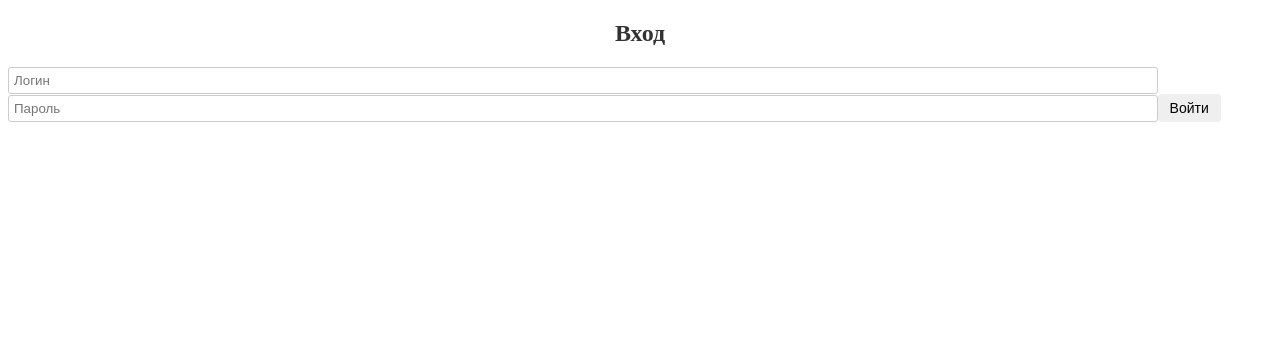
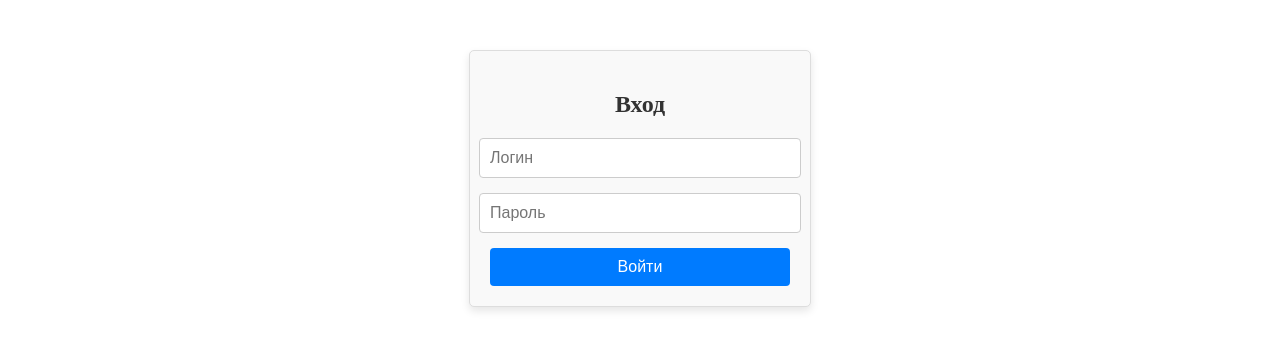
Before and after one commit to groza1338/BD_Gvozdkov, a React (Vite) app in the folder app/frontend/: page /login in a window 1280 px wide. Shown: the top 350 px of the page. Built offline with nearby package versions, Linux system fonts and the light colour scheme.

Commit message:
и регистрация и логин и все ок вроде, даже редактируется

```diff
--- a/app/frontend/src/App.jsx
+++ b/app/frontend/src/App.jsx
@@ -1,5 +1,4 @@
-// App.js
-import { BrowserRouter as Router, Route, Routes } from 'react-router-dom';
+import { BrowserRouter as Router, Route, Routes, Navigate } from 'react-router-dom';
 import Login from './components/Login';
 import Register from './components/Register';
 import CategoriesPage from './components/CategoriesPage';
@@ -16,6 +15,9 @@ function App() {
           <Route path=":tableName" element={<TablePage />} />
         </Route>
         <Route path="/categories" element={<CategoriesPage />} />
+
+        {/* Добавляем редирект с "/" на "/login" */}
+        <Route path="/" element={<Navigate to="/login" />} />
       </Routes>
     </Router>
   );
--- a/app/frontend/src/components/Login.jsx
+++ b/app/frontend/src/components/Login.jsx
@@ -2,6 +2,7 @@
 import { useState } from 'react';
 import axios from 'axios';
 import { useNavigate } from 'react-router-dom';
+import styles from './Login.module.css';
 
 function Login() {
   const [username, setUsername] = useState('');
@@ -38,11 +39,23 @@ function Login() {
   };
 
   return (
-    <form onSubmit={handleLogin}>
-      <h2>Вход</h2>
-      <input type="text" placeholder="Логин" value={username} onChange={(e) => setUsername(e.target.value)} />
-      <input type="password" placeholder="Пароль" value={password} onChange={(e) => setPassword(e.target.value)} />
-      <button type="submit">Войти</button>
+    <form onSubmit={handleLogin} className={styles.formContainer}>
+      <h2 className={styles.heading}>Вход</h2>
+      <input
+        type="text"
+        placeholder="Логин"
+        value={username}
+        onChange={(e) => setUsername(e.target.value)}
+        className={styles.inputField}
+      />
+      <input
+        type="password"
+        placeholder="Пароль"
+        value={password}
+        onChange={(e) => setPassword(e.target.value)}
+        className={styles.inputField}
+      />
+      <button type="submit" className={styles.submitButton}>Войти</button>
     </form>
   );
 }
--- /dev/null
+++ b/app/frontend/src/components/Login.module.css
@@ -0,0 +1,91 @@
+/* Login.module.css */
+
+.formContainer {
+  display: flex;
+  flex-direction: column;
+  align-items: center;
+  background-color: #f9f9f9;
+  border: 1px solid #ddd;
+  padding: 20px;
+  border-radius: 5px;
+  max-width: 300px;
+  margin: 50px auto;
+  box-shadow: 0 4px 8px rgba(0, 0, 0, 0.1);
+}
+
+.heading {
+  font-size: 24px;
+  color: #333;
+  margin-bottom: 20px;
+}
+
+.inputField {
+  width: 100%;
+  padding: 10px;
+  margin-bottom: 15px;
+  border: 1px solid #ccc;
+  border-radius: 4px;
+  font-size: 16px;
+}
+
+.submitButton {
+  width: 100%;
+  padding: 10px;
+  background-color: #007bff;
+  color: #fff;
+  border: none;
+  border-radius: 4px;
+  font-size: 16px;
+  cursor: pointer;
+  transition: background-color 0.3s ease;
+}
+
+.submitButton:hover {
+  background-color: #0056b3;
+}
+
+.submitButton:active {
+  background-color: #003f7f;
+}
+
+.inputField:focus,
+.submitButton:focus {
+  outline: none;
+  border-color: #007bff;
+  box-shadow: 0 0 5px rgba(0, 123, 255, 0.5);
+}
+
+.register-container {
+  width: 300px;
+  margin: 0 auto;
+  padding: 20px;
+  border: 1px solid #ccc;
+  border-radius: 5px;
+}
+
+.register-container h2 {
+  text-align: center;
+}
+
+.form-group {
+  margin-bottom: 10px;
+}
+
+.form-group input {
+  width: 100%;
+  padding: 8px;
+  border-radius: 3px;
+  border: 1px solid #ccc;
+}
+
+.form-group input.input-error {
+  border-color: #f44336;
+}
+
+.error-messages {
+  color: #f44336;
+}
+
+.error-text {
+  margin: 5px 0;
+}
--- a/app/frontend/src/components/Register.jsx
+++ b/app/frontend/src/components/Register.jsx
@@ -1,20 +1,20 @@
-// Register.jsx
 import { useState, useEffect } from 'react';
 import axios from 'axios';
 import { useNavigate } from 'react-router-dom';
+import styles from './Login.module.css';
 
 function Register() {
   const [formData, setFormData] = useState({});
   const [fields, setFields] = useState([]);
+  const [errorMessages, setErrorMessages] = useState([]);
   const navigate = useNavigate();
 
-  // Загрузка списка полей таблицы useraccount
   useEffect(() => {
     axios.get('http://127.0.0.1:8000/useraccount/fields')
       .then((response) => {
         const initialFormData = {};
         response.data.fields.forEach((field) => {
-          initialFormData[field.name] = ''; // Поле начальное значение пустое
+          initialFormData[field.name] = '';
         });
         setFields(response.data.fields);
         setFormData(initialFormData);
@@ -33,33 +33,63 @@ function Register() {
 
   const handleSubmit = (e) => {
     e.preventDefault();
+    setErrorMessages([]); // Сброс ошибок перед отправкой
+
     axios.post('http://127.0.0.1:8000/register', formData)
       .then((response) => {
         alert("Registration successful!");
         navigate('/login');
       })
       .catch((error) => {
+        if (error.response && error.response.data && error.response.data.detail) {
+          const detail = error.response.data.detail;
+          if (Array.isArray(detail)) {
+            setErrorMessages(detail);
+          } else if (typeof detail === 'string') {
+            setErrorMessages([detail]);
+          } else {
+            setErrorMessages(["An error occurred during registration."]);
+          }
+        } else {
           console.error("Error registering user:", error);
-        alert("Registration failed. Please try again.");
+          setErrorMessages(["Registration failed. Please try again."]);
+        }
       });
   };
 
   return (
+    <div className={styles.formContainer}>
       <form onSubmit={handleSubmit}>
-      <h2>Register</h2>
+        <h2 className={styles.heading}>Register</h2>
         {fields.map((field) => (
+          <div key={field.name} className={styles.formGroup}>
             <input
-          key={field.name}
-          type={field.name === "email" ? "email" : field.name === "password" ? "password" : "text"}
+              type={
+                field.name === "email"
+                  ? "email"
+                  : field.name === "password"
+                  ? "password"
+                  : "text"
+              }
               name={field.name}
               placeholder={field.name.charAt(0).toUpperCase() + field.name.slice(1)}
-          value={formData[field.name]}
+              value={formData[field.name] || ''}
               onChange={handleChange}
-          required={!field.nullable} // Устанавливаем required, только если поле не nullable
+              required={!field.nullable}
+              className={`${styles.inputField} ${errorMessages.some(msg => msg.toLowerCase().includes(field.name)) ? styles.inputError : ''}`}
             />
+          </div>
         ))}
-      <button type="submit">Register</button>
+        <button type="submit" className={styles.submitButton}>Register</button>
+        {errorMessages.length > 0 && (
+          <div className={styles.errorMessages}>
+            {errorMessages.map((msg, index) => (
+              <p key={index} className={styles.errorText}>{msg}</p>
+            ))}
+          </div>
+        )}
       </form>
+    </div>
   );
 }
 
--- a/app/frontend/src/components/TablePage.css
+++ b/app/frontend/src/components/TablePage.css
@@ -103,3 +103,29 @@ button:hover {
   padding: 20px;
   box-shadow: 0 4px 8px rgba(0, 0, 0, 0.1);
 }
+
+.error-message {
+  color: red;
+  font-size: 0.9em;
+  margin-top: 4px;
+}
+
+.edit-modal {
+  position: fixed;
+  top: 50%;
+  left: 50%;
+  transform: translate(-50%, -50%);
+  padding: 20px;
+  background-color: white;
+  border: 1px solid #ccc;
+  box-shadow: 0 4px 8px rgba(0, 0, 0, 0.2);
+  z-index: 10;
+}
+
+.edit-modal h3 {
+  margin-bottom: 10px;
+}
+
+.edit-modal button {
+  margin-right: 10px;
+}
```
Also changed, not shown: app/frontend/src/components/TablePage.jsx (+30 -3 lines), 2 other files (tests, documents, lock files or other folders). Lines whose indentation alone changed are shown as unchanged.
